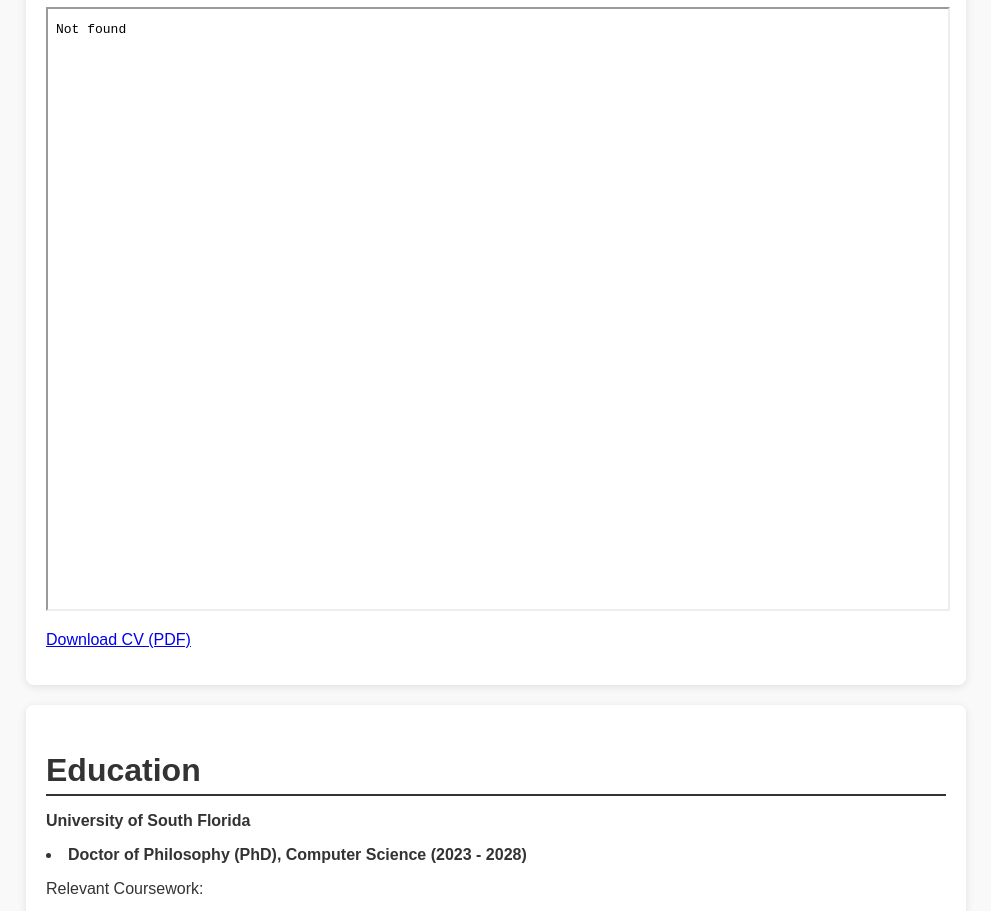
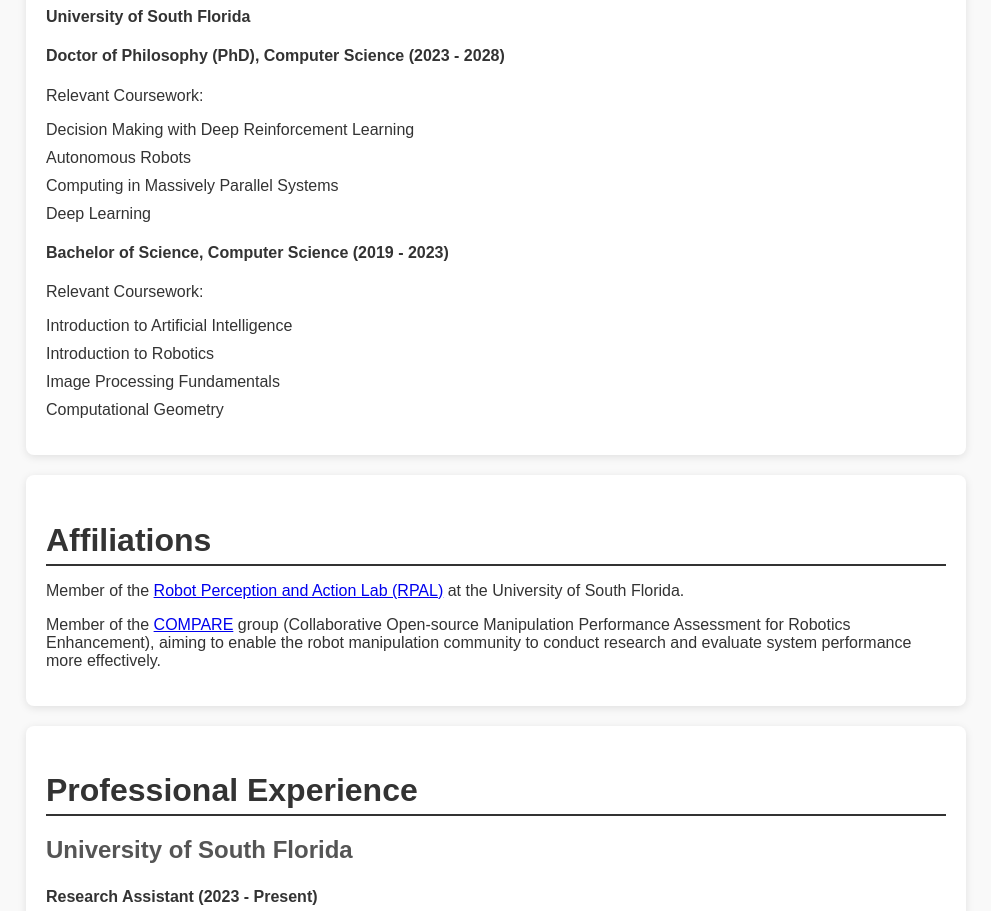
Before and after one commit to RicardoFrumento/RicardoFrumento.github.io, a plain HTML site: page index.html in a window 1280 px wide. Shown: the part 746-1657 px from the top of the page, without its empty margins (144-1135 px from the left). Drawn offline with Linux system fonts and the light colour scheme.

Commit message:
Update index.html

```diff
--- a/index.html
+++ b/index.html
@@ -23,6 +23,7 @@
             <li><a href="#skills">Skills</a></li>
             <li><a href="#publications">Publications</a></li>
             <li><a href="#events">Events</a></li>
+            <li><a href="cv.html">CV</a></li>
             <li><a href="#contact">Contact</a></li>
         </ul>
     </nav>
@@ -34,19 +35,10 @@
         </p>
     </section>
 
-    <section id="cv">
-        <h2>Curriculum Vitae</h2>
-        <iframe src="resume.pdf" width="100%" height="600px"></iframe>
-        <p>
-            <a href="resume.pdf" download>Download CV (PDF)</a>
-        </p>
-    </section>
-
     <section id="education">
         <h2>Education</h2>
         <p><strong>University of South Florida</strong></p>
-
-        <li><strong>Doctor of Philosophy (PhD), Computer Science (2023 - 2028)</strong></li>
+        <h4>Doctor of Philosophy (PhD), Computer Science (2023 - 2028)</h4>
         <p>Relevant Coursework:</p>
         <ul>
             <li>Decision Making with Deep Reinforcement Learning</li>
@@ -54,11 +46,10 @@
             <li>Computing in Massively Parallel Systems</li>
             <li>Deep Learning</li>
         </ul>
-
-        <li><strong>Bachelor of Science, Computer Science (2019 - 2023)</strong></li>
+        <h4>Bachelor of Science, Computer Science (2019 - 2023)</h4>
         <p>Relevant Coursework:</p>
         <ul>
-            <li>Introduction to Artificial Intellingece</li>
+            <li>Introduction to Artificial Intelligence</li>
             <li>Introduction to Robotics</li>
             <li>Image Processing Fundamentals</li>
             <li>Computational Geometry</li>
@@ -74,12 +65,10 @@
     <section id="experience">
         <h2>Professional Experience</h2>
         <h3>University of South Florida</h3>
-
         <h4>Research Assistant (2023 - Present)</h4>
         <ul>
             <li>Working on projects in control, planning, and problem exploration within robotics.</li>
         </ul>
-
         <h4>Teaching Assistant (2022 - Present)</h4>
         <ul>
             <li>Supported teaching advanced courses and helped over 150 students improve their coding skills.</li>
@@ -93,7 +82,6 @@
         </ul>
     </section>
 
-
     <section id="skills">
         <h2>Skills</h2>
         <h3>Technical Skills</h3>
@@ -103,14 +91,12 @@
             <li>Version Control: Git, GitHub</li>
             <li>Operating Systems: Ubuntu/Linux</li>
             <li>Simulation Tools: CoppeliaSim (V-REP), MuJoCo</li>
-            <!-- You can add more skills here -->
         </ul>
         <h3>Soft Skills</h3>
         <ul>
             <li>Effective Communication</li>
             <li>Public Speaking</li>
             <li>Team Collaboration</li>
-            <!-- You can add more soft skills here -->
         </ul>
     </section>
 
@@ -126,29 +112,22 @@
         </ul>
     </section>
 
-
     <section id="events">
         <h2>Events</h2>
         <div class="event">
             <h3>2025 IEEE International Conference on Robotics & Automation</h3>
             <p><strong>Date:</strong> May 19 - 23, 2025</p>
             <p><strong>Location:</strong> Atlanta, USA</p>
-            <!-- Optional: Add a brief description or your involvement in the conference -->
-            <!-- Optional: Include a link to the conference website if available -->
         </div>
         <div class="event">
             <h3>2024 Florida Conference on Recent Advances in Robotics</h3>
             <p><strong>Date:</strong> May 7 - 8, 2024</p>
             <p><strong>Location:</strong> Tallahassee, USA</p>
-            <!-- Optional: Add a brief description or your involvement in the conference -->
-            <!-- Optional: Include a link to the conference website if available -->
         </div>
         <div class="event">
             <h3>2023 Conference on Robot Learning</h3>
             <p><strong>Date:</strong> November 6 - 9, 2023</p>
             <p><strong>Location:</strong> Atlanta, USA</p>
-            <!-- Optional: Add a brief description or your involvement in the conference -->
-            <!-- Optional: Include a link to the conference website if available -->
         </div>
     </section>
 
```
